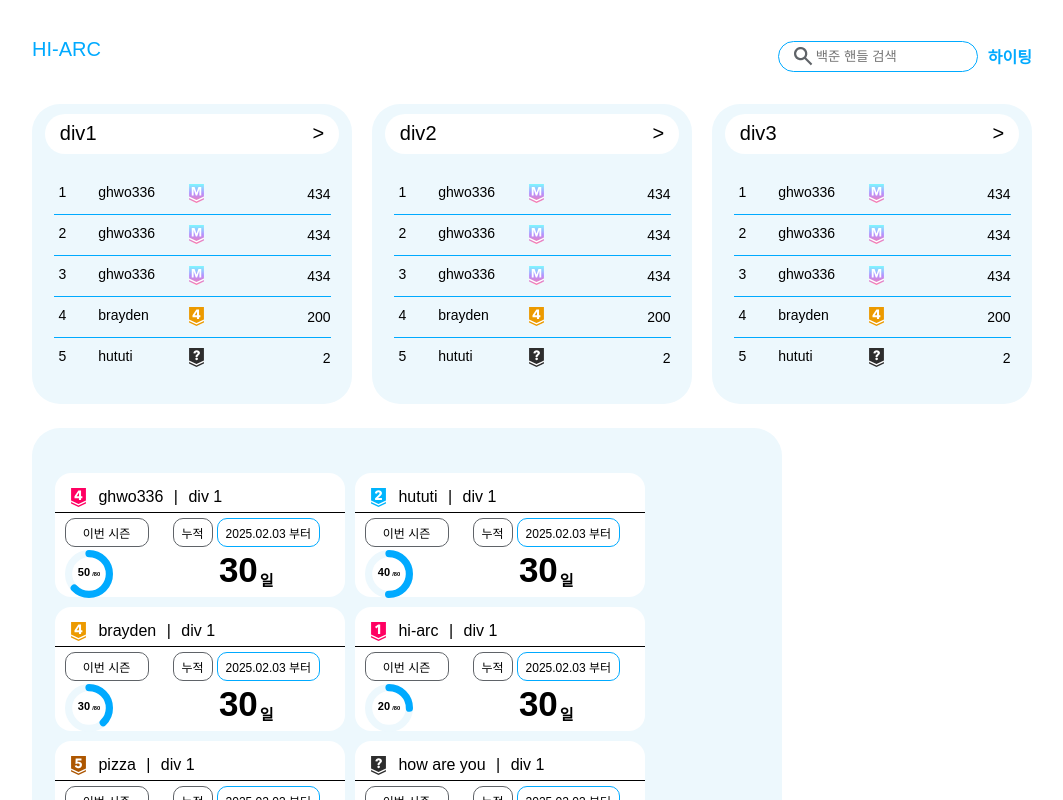
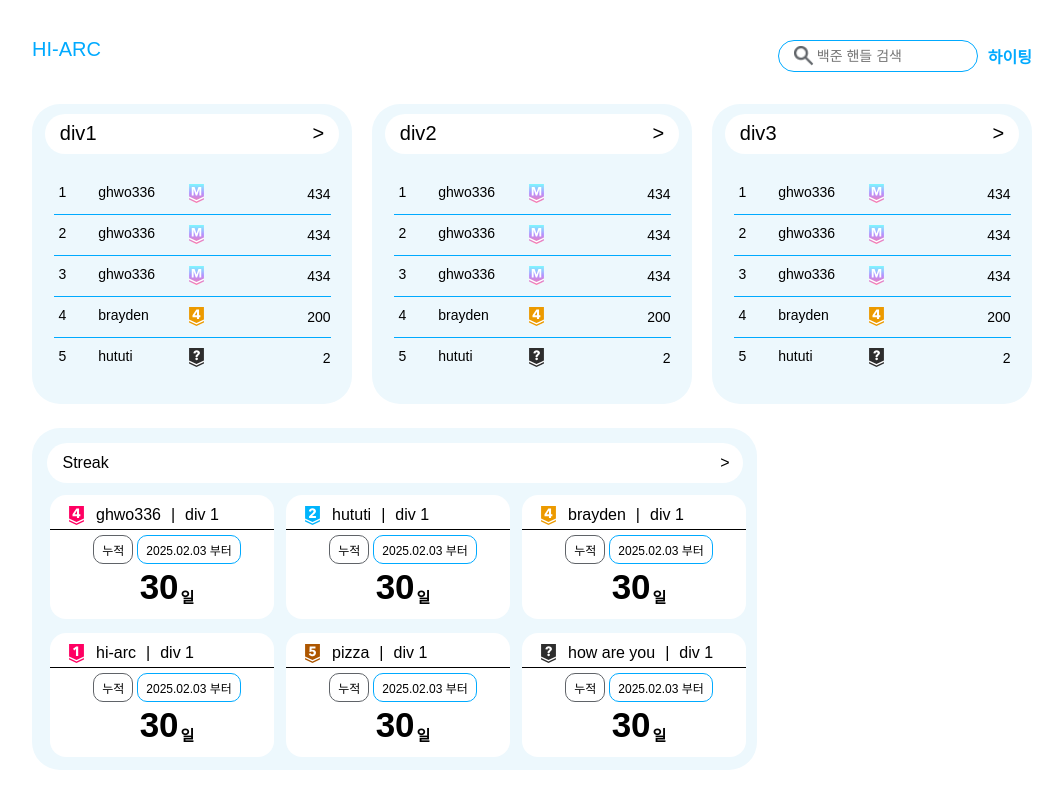
Before and after one commit to 2025-HIARC-Rating-system/FE, a React (Vite) app: page / in a window 1280 px wide. Shown: the top 800 px of the page, without its empty margins (108-1171 px from the left). Built offline with nearby package versions, Linux system fonts and the light colour scheme; a web font is replaced by a local one.

Commit message:
feat:MainPage StreakBox 재구현 SteakPage Css재구성

```diff
--- a/src/atoms/HeaderInput.tsx
+++ b/src/atoms/HeaderInput.tsx
@@ -1,29 +1,57 @@
 import styled from "styled-components";
+import {useState} from "react";
 import Img from "./../assets/InputImg.png";
 import Color from "../ui/Color";
+
 const Wrapper = styled.div`
   width: 42%;
   display: flex;
   border: 1px solid ${Color.primary};
   border-radius: 18px;
   padding: 5px 15px;
+  align-items: center;
+
   .Input {
     border: none;
     outline: none;
     margin-left: 1px;
     width: 80%;
+    font-size: 14px;
   }
 
   img {
     cursor: pointer;
+    width: 20px;
+    height: 20px;
   }
 `;
 
 const HeaderInput = () => {
+  const [handle, setHandle] = useState(""); // ✅ 입력값 상태 관리
+
+  const handleSearch = () => {
+    if (handle.trim() !== "") {
+      window.location.href = `https://solved.ac/profile/${handle.trim()}`;
+    }
+  };
+
+  const handleKeyPress = (e: React.KeyboardEvent<HTMLInputElement>) => {
+    if (e.key === "Enter") {
+      handleSearch();
+    }
+  };
+
   return (
     <Wrapper>
-      <img src={Img} alt="인풋이미지" />
-      <input type="text" placeholder="백준 핸들 검색 " className="Input" />
+      <img src={Img} alt="인풋이미지" onClick={handleSearch} />
+      <input
+        type="text"
+        placeholder="백준 핸들 검색"
+        className="Input"
+        value={handle}
+        onChange={(e) => setHandle(e.target.value)}
+        onKeyPress={handleKeyPress} // ✅ Enter 키로 검색 가능
+      />
     </Wrapper>
   );
 };
--- a/src/block/StreakBox.tsx
+++ b/src/block/StreakBox.tsx
@@ -1,20 +1,20 @@
 import styled from "styled-components";
 import Color from "../ui/Color";
 import IndividualBlock from "../components/IndividualBlock";
+import StreakBoxArrowButton from "../components/StreakBoxArrowButton";
 const Wrapper = styled.div`
-  width: 75%;
+  width: 725px;
   border-radius: 28px;
   background-color: ${Color.skybox};
-  min-height: 354px;
+  height: 342px;
   display: flex;
   flex-direction: column;
 `;
 
 const ButtonWrapper = styled.div`
   width: 100%;
-  margin-top: 3%;
+  margin-top: 15px;
   display: flex;
-
   justify-content: center;
 `;
 
@@ -23,65 +23,25 @@ const Individuals = styled.div`
   height: 100%;
   display: flex;
   flex-wrap: wrap; /* ✅ 넘칠 경우 자동 줄바꿈 */
-  gap: 10px; /* ✅ 요소 간 간격 추가 */
+  gap: 12px; /* ✅ 요소 간 간격 추가 */
   align-items: flex-start; /* ✅ 줄 바꿈 후 위쪽 정렬 */
   flex-grow: 1;
-  padding: 3%;
+  padding: 12px 18px;
 `;
 
 const StreakBox = () => {
   return (
     <Wrapper>
-      <ButtonWrapper></ButtonWrapper>
+      <ButtonWrapper>
+        <StreakBoxArrowButton />
+      </ButtonWrapper>
       <Individuals>
-        <IndividualBlock
-          tier={27}
-          id="ghwo336"
-          div={1}
-          value={50}
-          maxValue={80}
-          days={30}
-        />
-        <IndividualBlock
-          tier={24}
-          id="hututi"
-          div={1}
-          value={40}
-          maxValue={80}
-          days={30}
-        />
-        <IndividualBlock
-          tier={12}
-          id="brayden"
-          div={1}
-          value={30}
-          maxValue={80}
-          days={30}
-        />
-        <IndividualBlock
-          tier={30}
-          id="hi-arc"
-          div={1}
-          value={20}
-          maxValue={80}
-          days={30}
-        />
-        <IndividualBlock
-          tier={1}
-          id="pizza"
-          div={1}
-          value={80}
-          maxValue={80}
-          days={30}
-        />
-        <IndividualBlock
-          tier={0}
-          id="how are you"
-          div={1}
-          value={0}
-          maxValue={80}
-          days={30}
-        />
+        <IndividualBlock tier={27} id="ghwo336" div={1} days={30} />
+        <IndividualBlock tier={24} id="hututi" div={1} days={30} />
+        <IndividualBlock tier={12} id="brayden" div={1} days={30} />
+        <IndividualBlock tier={30} id="hi-arc" div={1} days={30} />
+        <IndividualBlock tier={1} id="pizza" div={1} days={30} />
+        <IndividualBlock tier={0} id="how are you" div={1} days={30} />
       </Individuals>
     </Wrapper>
   );
--- a/src/components/IndividualBlock.tsx
+++ b/src/components/IndividualBlock.tsx
@@ -1,13 +1,11 @@
 import styled from "styled-components";
-import CircularProgress from "../atoms/CircularProgress";
 import Color from "../ui/Color";
 import TierImg from "../ui/TierImg";
 
 const Wrapper = styled.div`
-  width: 25%;
+  width: 224px;
   height: 124px;
   background-color: white;
-  min-width: 290px;
   display: flex;
   flex-direction: column;
   border-radius: 16px;
@@ -15,8 +13,8 @@ const Wrapper = styled.div`
 
 const Up = styled.div`
   display: flex;
-  gap: 4%;
-  padding: 5% 5% 2% 5%;
+  gap: 10px;
+  padding: 11px 0 4px 17px;
   border-bottom: 1px solid black;
   img {
     width: 19px;
@@ -27,12 +25,9 @@ const Down = styled.div`
   margin-top: 5px;
   margin-left: 10px;
   display: flex;
-  gap: 24px;
-`;
-
-const DownLeft = styled.div`
-  width: 30%;
+  flex-direction: column;
   font-size: 12px;
+  align-items: center;
 `;
 
 const Border = styled.div<{borderColor: string}>`
@@ -42,14 +37,14 @@ const Border = styled.div<{borderColor: string}>`
   display: flex;
   justify-content: center;
   align-items: center;
-  padding: 3.5px 8px; /* 글자 크기에 비례하여 padding 설정 */
+  padding: 3.5px 8px;
   flex-wrap: nowrap;
   margin-bottom: 3px;
   height: 20px;
-`;
-
-const DownRight = styled.div`
-  font-size: 13px;
+  white-space: nowrap; /* ✅ 텍스트 줄바꿈 방지 */
+  overflow: hidden; /* ✅ 넘치는 텍스트 숨김 */
+  text-overflow: ellipsis; /* ✅ 너무 길면 "..." 표시 */
+  max-width: 90px; /* ✅ 최대 너비 제한 (조정 가능) */
 `;
 
 const Borders = styled.div`
@@ -74,15 +69,12 @@ const IndividualBlock = ({
   tier = 0,
   id = "ghwo36",
   div = 1,
-  value = 23,
-  maxValue = 30,
   days = 7,
 }: {
   tier: number;
   id: string;
   div: number;
-  value: number;
-  maxValue: number;
+
   days: number;
 }) => {
   return (
@@ -94,11 +86,6 @@ const IndividualBlock = ({
         <div>div {div}</div>
       </Up>
       <Down>
-        <DownLeft>
-          <Border borderColor={Color.graySub3}>이번 시즌</Border>
-          <CircularProgress value={value} maxValue={maxValue} />
-        </DownLeft>
-        <DownRight>
         <Borders>
           <Border borderColor={Color.graySub3}>누적</Border>
           <Border borderColor={Color.primary}>2025.02.03 부터</Border>
@@ -107,7 +94,6 @@ const IndividualBlock = ({
           <div className="big">{days}</div>
           <div>일</div>
         </Days>
-        </DownRight>
       </Down>
     </Wrapper>
   );
--- /dev/null
+++ b/src/components/StreakBoxArrowButton.tsx
@@ -0,0 +1,34 @@
+import styled from "styled-components";
+import {useNavigate} from "react-router-dom";
+const Wrapper = styled.div`
+  width: 696px;
+  height: 40px;
+  border: none;
+  border-radius: 20px;
+  background-color: white;
+  display: flex;
+  justify-content: space-between;
+  align-items: center;
+  cursor: pointer;
+  .left {
+    margin-left: 16px;
+  }
+  .right {
+    margin-right: 13px;
+  }
+`;
+
+const StreakBoxArrowButton = () => {
+  const navigate = useNavigate();
+  const handleClick = () => {
+    navigate(`/streak`);
+  };
+  return (
+    <Wrapper onClick={handleClick}>
+      <div className="left">Streak</div>
+      <div className="right">{`>`}</div>
+    </Wrapper>
+  );
+};
+
+export default StreakBoxArrowButton;
--- a/src/components/StreakEntity.tsx
+++ b/src/components/StreakEntity.tsx
@@ -12,6 +12,9 @@ const DownWrapper = styled.div`
   margin-top: 16px;
   display: flex;
   gap: 24.33px;
+  border: 1px solid ${Color.primary};
+  border-radius: 10px;
+  padding: 10px;
 `;
 const Left = styled.div`
   width: 63px;
@@ -30,7 +33,7 @@ const RightDown = styled.div`
 `;
 
 const Border = styled.div<{$borderColor: string}>`
-  font-size: 11px;
+  font-size: 10px;
   border: 0.5px solid ${(props) => props.$borderColor};
   border-radius: 12px;
   display: flex;
@@ -64,14 +67,12 @@ const Days = styled.div`
 // ✅ 🔹 추가: 스트릭 네모 박스 스타일
 const StreakGrid = styled.div`
   display: grid;
-  grid-template-columns: repeat(
-    auto-fill,
-    minmax(10px, 1fr)
-  ); // 최대 20개까지 가로 배치
+  grid-template-columns: repeat(20, 10px); /* ✅ 한 줄에 최대 20개 */
   gap: 1px;
-  width: 273px;
+  width: fit-content; /* ✅ 박스 개수에 맞춰 너비 자동 조정 */
+  max-width: 273px; /* ✅ 최대 너비 설정 */
+  height: fit-content;
 `;
-
 const StreakBox = styled.div`
   width: 10px;
   height: 10px;
--- a/src/page/DivPage.tsx
+++ b/src/page/DivPage.tsx
@@ -31,7 +31,7 @@ const AnimatedContainer = styled.div<{animate: boolean}>`
 const HeadWrapper = styled.div`
   font-size: 35px;
   font-weight: 900;
-  padding-top: 45px;
+
   padding-bottom: 20px;
 `;
 
--- a/src/page/StreakPage.tsx
+++ b/src/page/StreakPage.tsx
@@ -1,17 +1,34 @@
 import LayOut from "../ui/Layout";
-import styled from "styled-components";
+import styled, {keyframes} from "styled-components";
 import StreakEntity from "../components/StreakEntity";
+
+const fadeIn = keyframes`
+  from {
+    opacity: 0;
+    transform: translateY(-20px);
+  }
+  to {
+    opacity: 1;
+    transform: translateY(0);
+  }
+`;
+const AnimatedContainer = styled.div<{delay?: string}>`
+  opacity: 0;
+  animation: ${fadeIn} 1s ease-in-out forwards;
+  animation-delay: ${(props) => props.delay || "0s"};
+`;
+
 const HeadWrapper = styled.div`
   font-size: 35px;
   font-weight: 900;
-  padding-top: 45px;
+
   padding-bottom: 20px;
 `;
 
 const MainWrapper = styled.div`
   display: flex;
   flex-wrap: wrap; /* ✅ 너비 초과 시 줄바꿈 */
-  gap: 60px 30px; /* ✅ 요소 간 간격 조정 */
+  gap: 60px 80px; /* ✅ 요소 간 간격 조정 */
   justify-content: flex-start; /* ✅ 중앙 정렬 */
   width: 100%; /* ✅ 전체 너비 사용 */
 `;
@@ -25,6 +42,7 @@ const StreakPage = () => {
     <LayOut>
       <Wrapper>
         <HeadWrapper>Streak</HeadWrapper>
+        <AnimatedContainer delay="0.2s">
           <MainWrapper>
             <StreakEntity
               value={15}
@@ -91,6 +109,7 @@ const StreakPage = () => {
               id="fkfk"
             />
           </MainWrapper>
+        </AnimatedContainer>
       </Wrapper>
     </LayOut>
   );
--- a/src/ui/Layout.tsx
+++ b/src/ui/Layout.tsx
@@ -2,23 +2,28 @@ import styled from "styled-components";
 import {ReactNode, FC} from "react";
 import Footer from "../components/Footer";
 import Header from "../components/Header";
+
 const LayoutWrapper = styled.div`
   display: flex;
   flex-direction: column;
-  justify-content: center;
-  align-content: center;
+  justify-content: space-between; /* ✅ Footer가 하단에 붙도록 설정 */
+  align-items: center;
 
   width: 1000px;
+  min-height: 100vh; /* ✅ 최소 높이를 화면 전체 높이로 설정 */
   margin: 0 auto;
-  /* margin-left: 20%;
-  margin-right: 20%; */
+`;
+
+const ContentWrapper = styled.div`
+  flex: 1; /* ✅ 남은 공간을 차지하게 해서 Footer를 밀어냄 */
+  width: 100%; /* ✅ 전체 너비 사용 */
 `;
 
 const LayOut: FC<{children: ReactNode}> = ({children}) => {
   return (
     <LayoutWrapper>
       <Header />
-      {children}
+      <ContentWrapper>{children}</ContentWrapper>
       <Footer />
     </LayoutWrapper>
   );
```
Also changed, not shown: src/assets/EventImg3.svg (added), src/assets/evenImg2.svg (added). Lines whose indentation alone changed are shown as unchanged.
